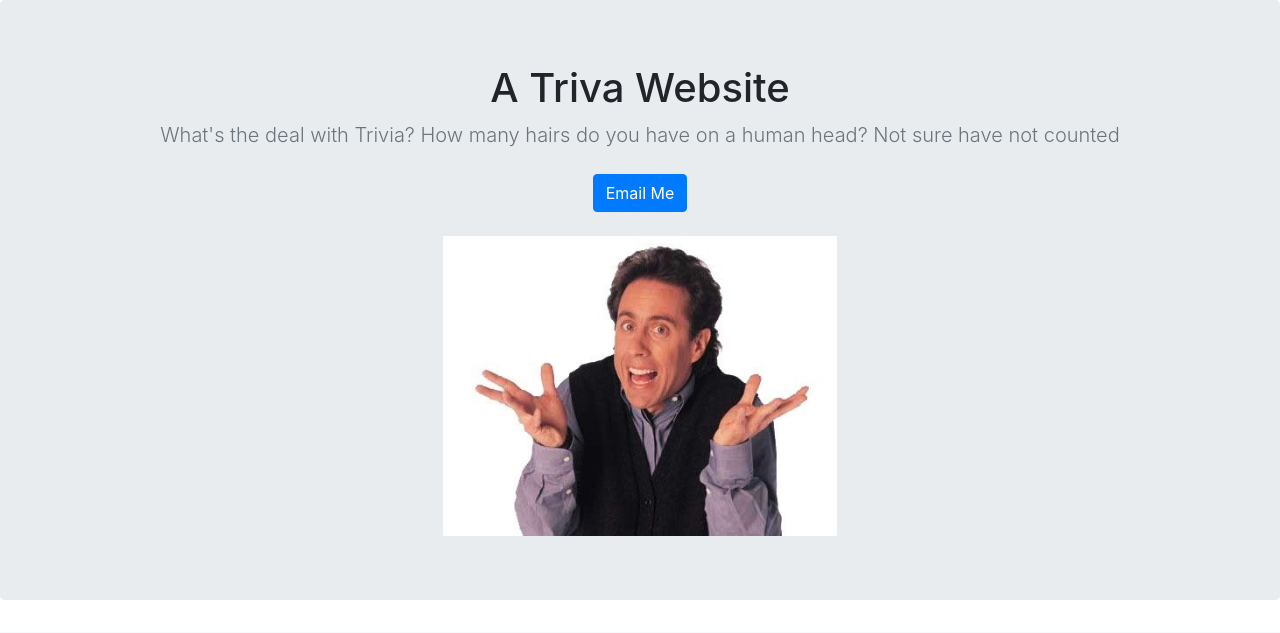
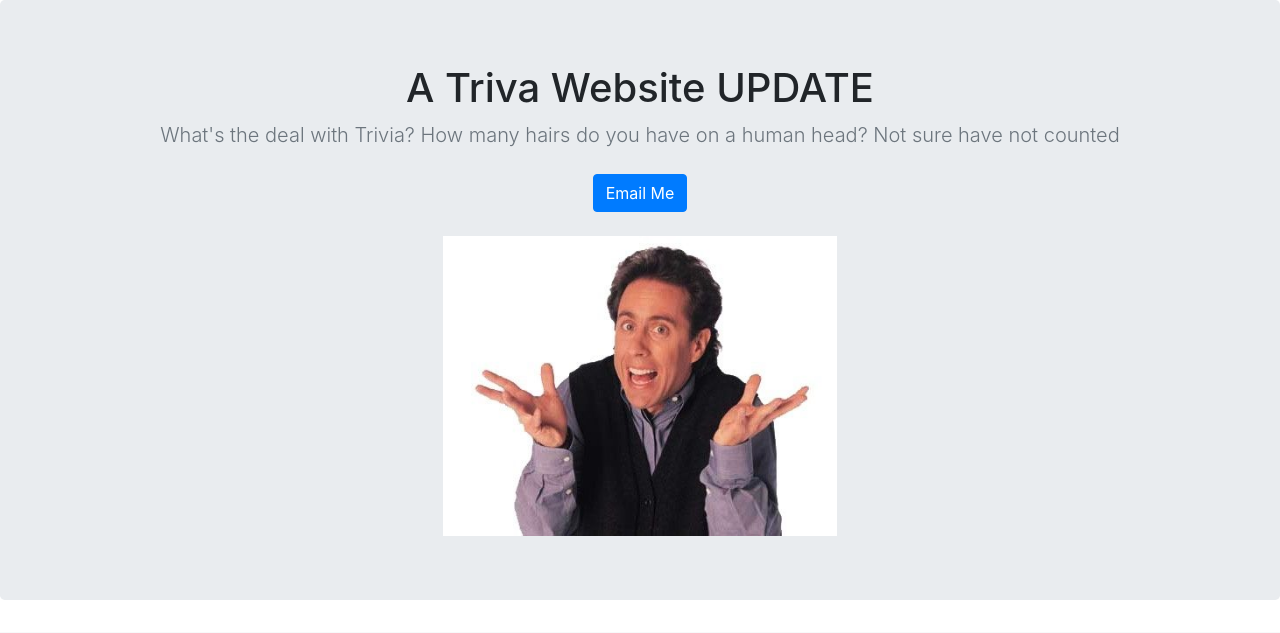
Before and after one commit to chrisjen83/trivia, a Django app: page / in a window 1280 px wide. Shown: the top 633 px of the page. Run offline with Django 3.2, Linux system fonts and the light colour scheme.

Commit message:
update website

```diff
--- a/jobs/templates/jobs/home.html
+++ b/jobs/templates/jobs/home.html
@@ -51,7 +51,7 @@
 
   <section class="jumbotron text-center">
     <div class="container">
-      <h1>A Triva Website</h1>
+      <h1>A Triva Website UPDATE</h1>
       <p class="lead text-muted">What's the deal with Trivia? How many hairs do you have on a human head? Not sure have not counted</p>
       <p>
         <a href="mailto:nick@email.com" class="btn btn-primary my-2">Email Me</a>
```
Also changed, not shown: 1 other file.
